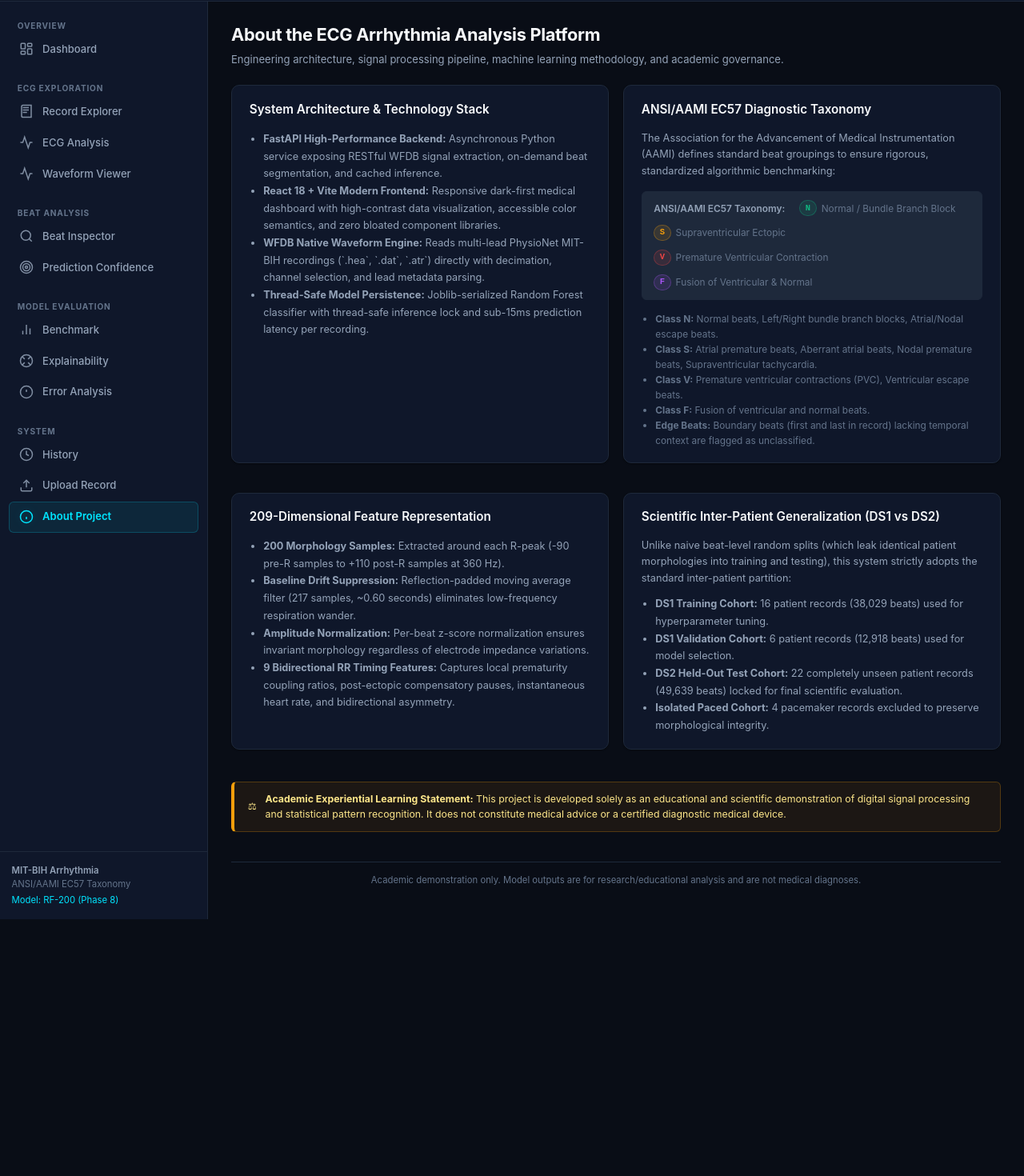
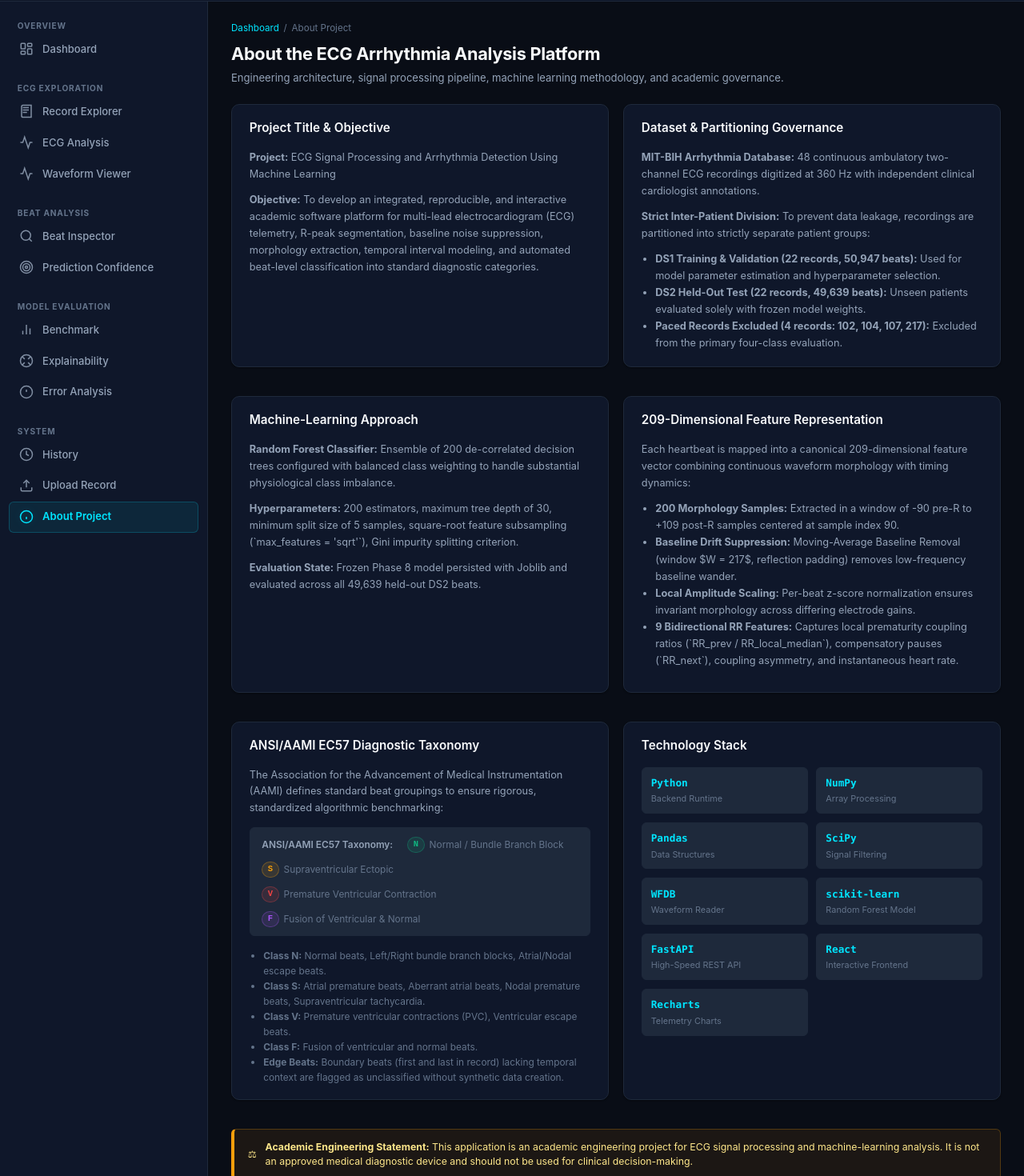
Before and after one commit to ugesh13/ECG_ARRHYTHMIA_ANALYSIS, a React (Vite) app in the folder frontend/: page /about in a window 1280 px wide. Shown: the part 62-1532 px from the top of the page at 80% size. Before the commit the page ends 1211 px from the top, so only its background shows below. Built offline with nearby package versions, Linux system fonts and the light colour scheme; no server answers.

Commit message:
Auto-update: 2026-10-07 22:30:54

```diff
--- a/frontend/src/pages/About.jsx
+++ b/frontend/src/pages/About.jsx
@@ -7,25 +7,83 @@ export default function About() {
     <PageContainer
       title="About the ECG Arrhythmia Analysis Platform"
       subtitle="Engineering architecture, signal processing pipeline, machine learning methodology, and academic governance."
+      breadcrumbs={
+        <>
+          <a href="/">Dashboard</a>
+          <span>/</span>
+          <span>About Project</span>
+        </>
+      }
     >
       <div style={{ display: 'grid', gridTemplateColumns: 'repeat(auto-fit, minmax(360px, 1fr))', gap: '1.25rem' }}>
-        <Card title="System Architecture & Technology Stack">
-          <ul style={{ paddingLeft: '1.2rem', color: 'var(--text-secondary)', lineHeight: 1.7, fontSize: '0.88rem' }}>
+        {/* 1. Project Title & Objective */}
+        <Card title="Project Title & Objective">
+          <div style={{ color: 'var(--text-secondary)', lineHeight: 1.65, fontSize: '0.88rem' }}>
+            <p style={{ marginBottom: '0.75rem' }}>
+              <strong>Project:</strong> ECG Signal Processing and Arrhythmia Detection Using Machine Learning
+            </p>
+            <p>
+              <strong>Objective:</strong> To develop an integrated, reproducible, and interactive academic software platform for multi-lead electrocardiogram (ECG) telemetry, R-peak segmentation, baseline noise suppression, morphology extraction, temporal interval modeling, and automated beat-level classification into standard diagnostic categories.
+            </p>
+          </div>
+        </Card>
+
+        {/* 2. Dataset & Cohort Partitioning */}
+        <Card title="Dataset & Partitioning Governance">
+          <div style={{ color: 'var(--text-secondary)', lineHeight: 1.65, fontSize: '0.88rem' }}>
+            <p style={{ marginBottom: '0.75rem' }}>
+              <strong>MIT-BIH Arrhythmia Database:</strong> 48 continuous ambulatory two-channel ECG recordings digitized at 360 Hz with independent clinical cardiologist annotations.
+            </p>
+            <p style={{ marginBottom: '0.75rem' }}>
+              <strong>Strict Inter-Patient Division:</strong> To prevent data leakage, recordings are partitioned into strictly separate patient groups:
+            </p>
+            <ul style={{ paddingLeft: '1.2rem', margin: 0 }}>
+              <li><strong>DS1 Training & Validation (22 records, 50,947 beats):</strong> Used for model parameter estimation and hyperparameter selection.</li>
+              <li><strong>DS2 Held-Out Test (22 records, 49,639 beats):</strong> Unseen patients evaluated solely with frozen model weights.</li>
+              <li><strong>Paced Records Excluded (4 records: 102, 104, 107, 217):</strong> Excluded from the primary four-class evaluation.</li>
+            </ul>
+          </div>
+        </Card>
+
+        {/* 3. Machine-Learning Approach */}
+        <Card title="Machine-Learning Approach">
+          <div style={{ color: 'var(--text-secondary)', lineHeight: 1.65, fontSize: '0.88rem' }}>
+            <p style={{ marginBottom: '0.75rem' }}>
+              <strong>Random Forest Classifier:</strong> Ensemble of 200 de-correlated decision trees configured with balanced class weighting to handle substantial physiological class imbalance.
+            </p>
+            <p style={{ marginBottom: '0.75rem' }}>
+              <strong>Hyperparameters:</strong> 200 estimators, maximum tree depth of 30, minimum split size of 5 samples, square-root feature subsampling (`max_features = 'sqrt'`), Gini impurity splitting criterion.
+            </p>
+            <p>
+              <strong>Evaluation State:</strong> Frozen Phase 8 model persisted with Joblib and evaluated across all 49,639 held-out DS2 beats.
+            </p>
+          </div>
+        </Card>
+
+        {/* 4. Feature Representation */}
+        <Card title="209-Dimensional Feature Representation">
+          <div style={{ color: 'var(--text-secondary)', lineHeight: 1.65, fontSize: '0.88rem' }}>
+            <p style={{ marginBottom: '0.75rem' }}>
+              Each heartbeat is mapped into a canonical 209-dimensional feature vector combining continuous waveform morphology with timing dynamics:
+            </p>
+            <ul style={{ paddingLeft: '1.2rem', marginBottom: '0.75rem' }}>
               <li>
-              <strong>FastAPI High-Performance Backend:</strong> Asynchronous Python service exposing RESTful WFDB signal extraction, on-demand beat segmentation, and cached inference.
+                <strong>200 Morphology Samples:</strong> Extracted in a window of -90 pre-R to +109 post-R samples centered at sample index 90.
               </li>
               <li>
-              <strong>React 18 + Vite Modern Frontend:</strong> Responsive dark-first medical dashboard with high-contrast data visualization, accessible color semantics, and zero bloated component libraries.
+                <strong>Baseline Drift Suppression:</strong> Moving-Average Baseline Removal (window $W = 217$, reflection padding) removes low-frequency baseline wander.
               </li>
               <li>
-              <strong>WFDB Native Waveform Engine:</strong> Reads multi-lead PhysioNet MIT-BIH recordings (`.hea`, `.dat`, `.atr`) directly with decimation, channel selection, and lead metadata parsing.
+                <strong>Local Amplitude Scaling:</strong> Per-beat z-score normalization ensures invariant morphology across differing electrode gains.
               </li>
               <li>
-              <strong>Thread-Safe Model Persistence:</strong> Joblib-serialized Random Forest classifier with thread-safe inference lock and sub-15ms prediction latency per recording.
+                <strong>9 Bidirectional RR Features:</strong> Captures local prematurity coupling ratios (`RR_prev / RR_local_median`), compensatory pauses (`RR_next`), coupling asymmetry, and instantaneous heart rate.
               </li>
             </ul>
+          </div>
         </Card>
 
+        {/* 5. Four-Class Taxonomy */}
         <Card title="ANSI/AAMI EC57 Diagnostic Taxonomy">
           <p style={{ color: 'var(--text-secondary)', fontSize: '0.88rem', marginBottom: '1rem', lineHeight: 1.6 }}>
             The Association for the Advancement of Medical Instrumentation (AAMI) defines standard beat groupings to ensure rigorous, standardized algorithmic benchmarking:
@@ -36,44 +94,50 @@ export default function About() {
             <li><strong>Class S:</strong> Atrial premature beats, Aberrant atrial beats, Nodal premature beats, Supraventricular tachycardia.</li>
             <li><strong>Class V:</strong> Premature ventricular contractions (PVC), Ventricular escape beats.</li>
             <li><strong>Class F:</strong> Fusion of ventricular and normal beats.</li>
-            <li><strong>Edge Beats:</strong> Boundary beats (first and last in record) lacking temporal context are flagged as unclassified.</li>
+            <li><strong>Edge Beats:</strong> Boundary beats (first and last in record) lacking temporal context are flagged as unclassified without synthetic data creation.</li>
           </ul>
         </Card>
 
-        <Card title="209-Dimensional Feature Representation">
-          <ul style={{ paddingLeft: '1.2rem', color: 'var(--text-secondary)', lineHeight: 1.7, fontSize: '0.88rem' }}>
-            <li>
-              <strong>200 Morphology Samples:</strong> Extracted around each R-peak (-90 pre-R samples to +110 post-R samples at 360 Hz).
-            </li>
-            <li>
-              <strong>Baseline Drift Suppression:</strong> Reflection-padded moving average filter (217 samples, ~0.60 seconds) eliminates low-frequency respiration wander.
-            </li>
-            <li>
-              <strong>Amplitude Normalization:</strong> Per-beat z-score normalization ensures invariant morphology regardless of electrode impedance variations.
-            </li>
-            <li>
-              <strong>9 Bidirectional RR Timing Features:</strong> Captures local prematurity coupling ratios, post-ectopic compensatory pauses, instantaneous heart rate, and bidirectional asymmetry.
-            </li>
-          </ul>
-        </Card>
-
-        <Card title="Scientific Inter-Patient Generalization (DS1 vs DS2)">
-          <p style={{ color: 'var(--text-secondary)', fontSize: '0.88rem', lineHeight: 1.6, marginBottom: '0.75rem' }}>
-            Unlike naive beat-level random splits (which leak identical patient morphologies into training and testing), this system strictly adopts the standard inter-patient partition:
-          </p>
-          <ul style={{ paddingLeft: '1.2rem', color: 'var(--text-secondary)', lineHeight: 1.7, fontSize: '0.88rem' }}>
-            <li><strong>DS1 Training Cohort:</strong> 16 patient records (38,029 beats) used for hyperparameter tuning.</li>
-            <li><strong>DS1 Validation Cohort:</strong> 6 patient records (12,918 beats) used for model selection.</li>
-            <li><strong>DS2 Held-Out Test Cohort:</strong> 22 completely unseen patient records (49,639 beats) locked for final scientific evaluation.</li>
-            <li><strong>Isolated Paced Cohort:</strong> 4 pacemaker records excluded to preserve morphological integrity.</li>
-          </ul>
+        {/* 6. Technology Stack */}
+        <Card title="Technology Stack">
+          <div style={{ display: 'grid', gridTemplateColumns: 'repeat(auto-fit, minmax(140px, 1fr))', gap: '0.75rem' }}>
+            {[
+              { name: 'Python', role: 'Backend Runtime' },
+              { name: 'NumPy', role: 'Array Processing' },
+              { name: 'Pandas', role: 'Data Structures' },
+              { name: 'SciPy', role: 'Signal Filtering' },
+              { name: 'WFDB', role: 'Waveform Reader' },
+              { name: 'scikit-learn', role: 'Random Forest Model' },
+              { name: 'FastAPI', role: 'High-Speed REST API' },
+              { name: 'React', role: 'Interactive Frontend' },
+              { name: 'Recharts', role: 'Telemetry Charts' },
+            ].map((tech) => (
+              <div
+                key={tech.name}
+                style={{
+                  padding: '0.65rem 0.75rem',
+                  backgroundColor: 'var(--bg-surface-2)',
+                  borderRadius: 'var(--radius-sm)',
+                  border: '1px solid var(--border-subtle)',
+                }}
+              >
+                <div className="font-mono" style={{ fontWeight: 700, color: 'var(--accent-cyan)', fontSize: '0.88rem' }}>
+                  {tech.name}
+                </div>
+                <div style={{ fontSize: '0.75rem', color: 'var(--text-muted)', marginTop: '0.15rem' }}>
+                  {tech.role}
+                </div>
+              </div>
+            ))}
+          </div>
         </Card>
       </div>
 
-      <div className="disclaimer-banner">
+      {/* Global Academic Disclaimer Banner */}
+      <div className="disclaimer-banner" style={{ marginTop: '1.25rem' }}>
         <div>⚖</div>
         <div>
-          <strong>Academic Experiential Learning Statement:</strong> This project is developed solely as an educational and scientific demonstration of digital signal processing and statistical pattern recognition. It does not constitute medical advice or a certified diagnostic medical device.
+          <strong>Academic Engineering Statement:</strong> This application is an academic engineering project for ECG signal processing and machine-learning analysis. It is not an approved medical diagnostic device and should not be used for clinical decision-making.
         </div>
       </div>
     </PageContainer>
--- a/frontend/src/pages/History.jsx
+++ b/frontend/src/pages/History.jsx
@@ -100,7 +100,7 @@ export default function History() {
           columns={columns}
           data={data?.entries || []}
           keyField="record_id"
-          emptyMessage="No historical sessions or uploaded records found."
+          emptyMessage="No analysis history yet. Analyze an ECG record from the Record Explorer or Upload page to begin tracking session activity."
         />
       </Card>
     </PageContainer>
```
Lines whose indentation alone changed are shown as unchanged.
